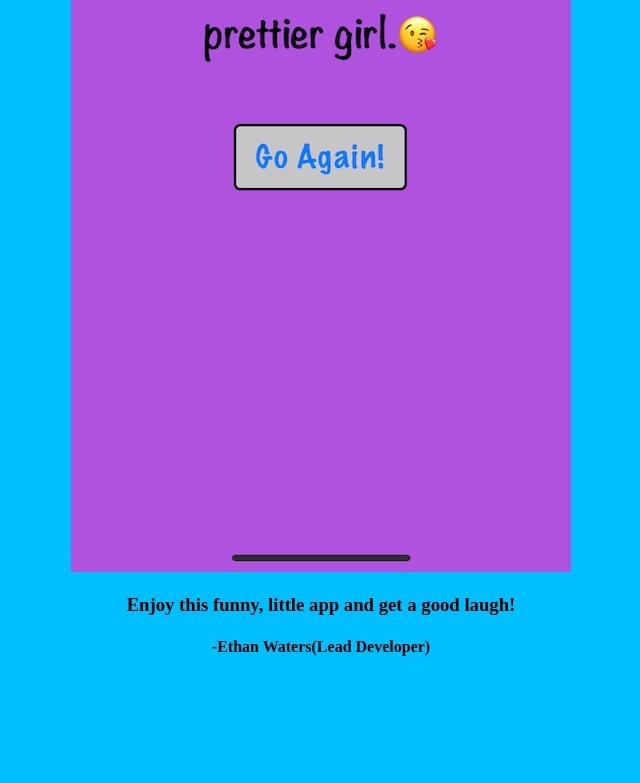
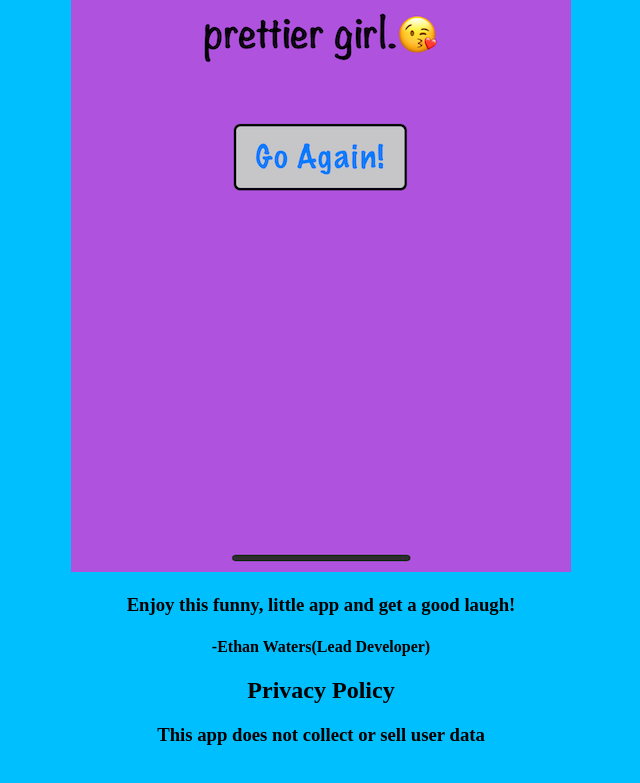
Before and after one commit to ethanWaters-slash/IceBreaker, a plain HTML site: page index.html in a window 1280 px wide. Shown: the part 2023-2806 px from the top of the page, without its empty margins (319-959 px from the left). Before the commit the page ends 2772 px from the top, so only its background shows below. Drawn offline with Linux system fonts and the light colour scheme.

Commit message:
Update index.html

```diff
--- a/index.html
+++ b/index.html
@@ -16,6 +16,8 @@
       <img src="appPic2.PNG" alt="appPic2">
       <h3>Enjoy this funny, little app and get a good laugh!</h3>
       <h4>-Ethan Waters(Lead Developer)</h4>
+      <h2>Privacy Policy<h2>
+      <h3>This app does not collect or sell user data<h3>
     </div>
   </body>
 </html>
```
